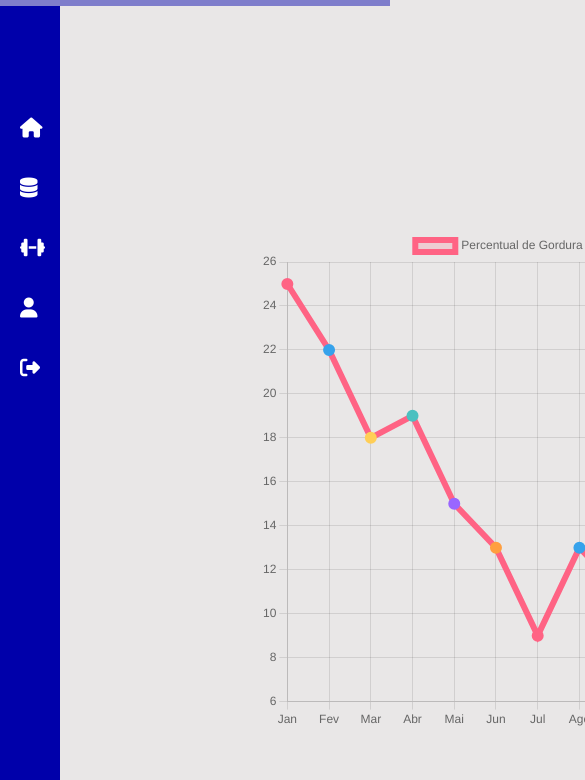
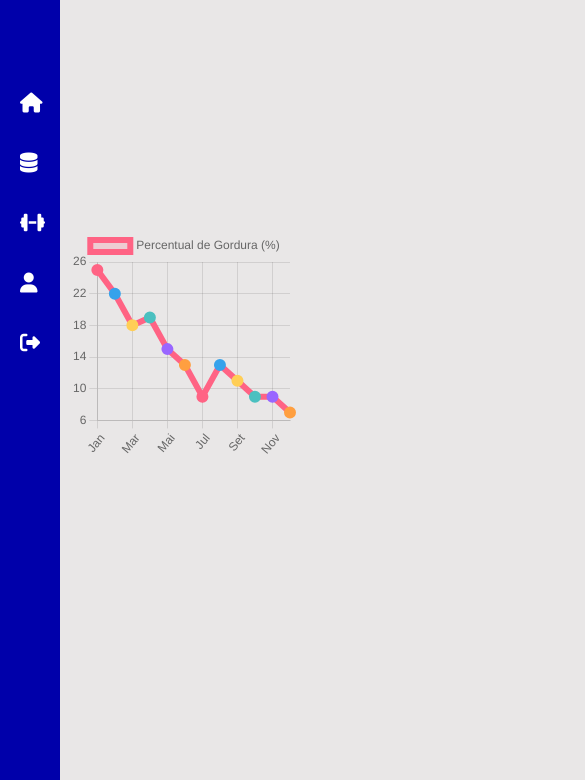
Before and after one commit to crishard/Projeto-Lynx-Fit-, a website: page src/views/usuário/evolucao.html in a window 390 px wide. Shown: the part 84-864 px from the top of the page, 585 px wide, since content can reach past the window. Drawn offline with nearby package versions, Linux system fonts and the light colour scheme.

Commit message:
adicionando responsividade da tela de evolução

```diff
--- a/src/views/usuário/assets/css/evolucao.css
+++ b/src/views/usuário/assets/css/evolucao.css
@@ -20,13 +20,41 @@
   height: 500px;
 }
 
-@media screen and (min-width: 850px) {
-  .menu__icon {
-    font-size: 0.9rem;
-    padding-right: 16px;
-  }
-  .menu__item--active {
-    border-left: 4px solid var(--red);
-    box-shadow: inset 10px 0px 17px -13px var(--red);
+@media screen and (max-width: 800px) {
+  .gordura{
+    align-items: center;
+    width: 350px;
+    height: 350px;
   }
 }
+@media screen and (max-width: 700px) {
+  .gordura{
+    align-items: center;
+    width: 280px;
+    height: 280px;
+  }
+}
+@media screen and (max-width: 700px) {
+  .gordura{
+    align-items: center;
+    margin-left: 170px;
+    width: 260px;
+    height: 260px;
+  }
+}
+@media screen and (max-width: 480px) {
+  .gordura{
+    align-items: center;
+    margin-left: 150px;
+    width: 230px;
+    height: 230px;
+  }
+}
+@media screen and (max-width: 390px) {
+  .gordura{
+    align-items: center;
+    margin-left: 70px;
+    width: 230px;
+    height: 230px;
+  }
+}
--- a/src/views/usuário/assets/css/modal/menu.css
+++ b/src/views/usuário/assets/css/modal/menu.css
@@ -9,19 +9,6 @@
   --cor_textos: rgb(30, 30, 30);
   --cor_tema_claro: rgb(50, 50, 50);
   --cor_logo: rgba(0, 0, 170, 0.500)
-}
-@import url('https://fonts.googleapis.com/css2?family=Open+Sans:wght@300&display=swap');
-
-*{
-  margin: 0;
-  padding: 0;
-}
-:root{
-  --cor_principal: white;
-  --cor_secundaria: rgb(0, 0, 170);
-  --cor_teciaria: #e9e7e7;
-  --cor_textos: rgb(30, 30, 30);
-  --cor_tema_claro: rgb(50, 50, 50);
 }
 @import url('https://fonts.googleapis.com/css2?family=Open+Sans:wght@300&display=swap');
 
@@ -136,3 +123,12 @@ label #sidebar_btn:hover{
   margin-left: 100px;
   margin-top: -80vh;
 }
+
+@media screen and (max-width: 480px){
+  header{
+    margin-top: -1.5rem;
+  }
+  .menu{
+    margin-top: 45px;
+  }
+}
```
